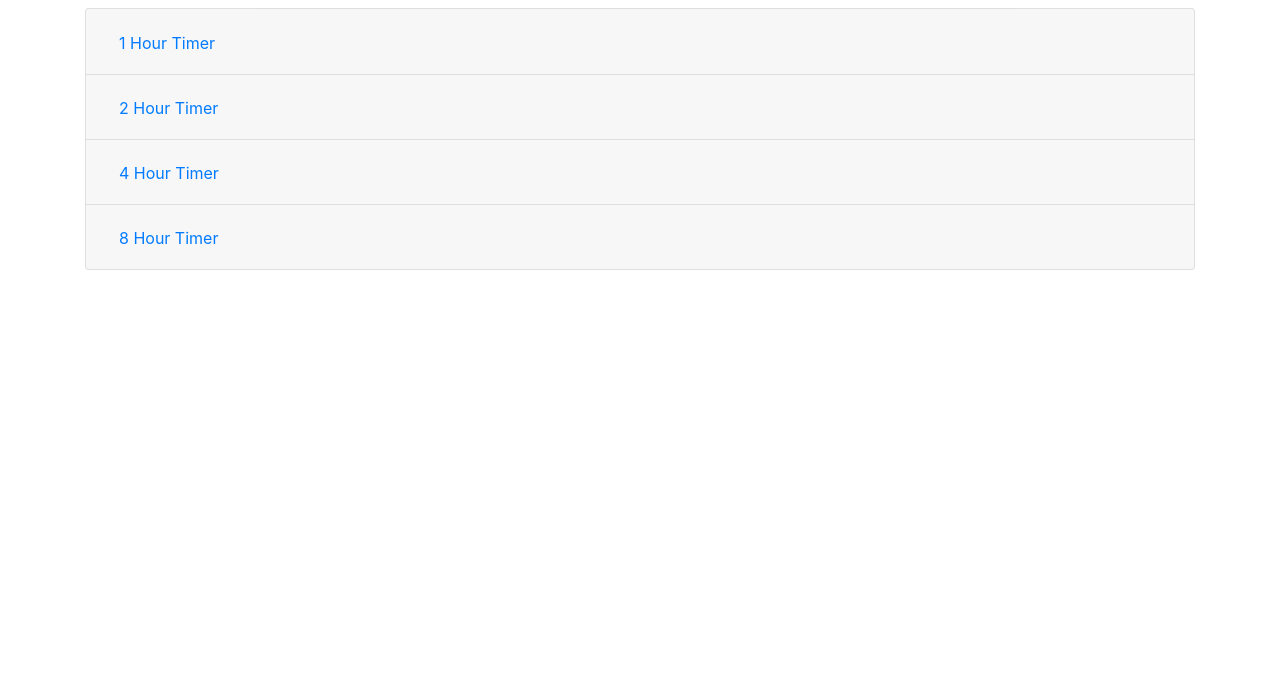
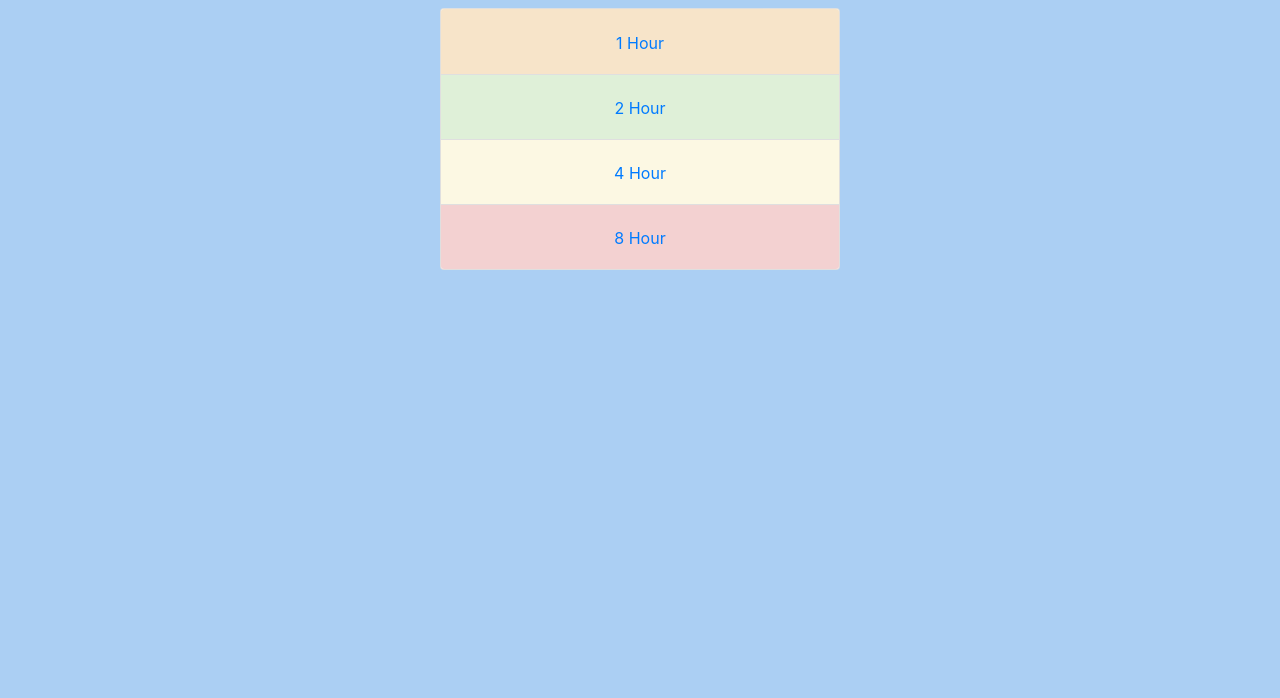
Before and after one commit to EddieStn/timer, a plain HTML site: page index.html in a window 1280 px wide. Shown: the part 102-800 px from the top of the page. Drawn offline with nearby package versions, Linux system fonts and the light colour scheme.

Commit message:
Add background colors and center everything

```diff
--- a/index.html
+++ b/index.html
@@ -5,32 +5,28 @@
     <meta charset="UTF-8">
     <meta name="viewport" content="width=device-width, initial-scale=1.0">
     <link href="https://stackpath.bootstrapcdn.com/bootstrap/4.5.2/css/bootstrap.min.css" rel="stylesheet">
+    <link href="styles.css" rel="stylesheet">
     <title>Timer App</title>
-    <style>
-        .timer-display {
-            font-size: 2rem;
-            margin-bottom: 10px;
-        }
-    </style>
+
     </head>
 
-<body class="container my-5">
+    <body class="container my-5 text-center">
 
         <h2 class="text-center mb-4">Timer App</h2>
 
         <div class="accordion" id="timerAccordion">
             <div class="card">
-            <div class="card-header" id="heading1H">
+                <div class="card-header bg-1h" id="heading1H">
                     <h2 class="mb-0">
                         <button class="btn btn-link" type="button" data-toggle="collapse" data-target="#collapse1H"
                             aria-expanded="true" aria-controls="collapse1H">
-                        1 Hour Timer
+                            1 Hour
                         </button>
                     </h2>
                 </div>
 
                 <div id="collapse1H" class="collapse" aria-labelledby="heading1H" data-parent="#timerAccordion">
-                <div class="card-body">
+                    <div class="card-body bg-1h">
                         <div class="timer-display" id="display1H">1H</div>
                         <button class="btn btn-primary" id="startPauseBtn1H"
                             onclick="startPauseTimer('1H', 3600)">Start</button>
@@ -39,17 +35,17 @@
                 </div>
             </div>
             <div class="card">
-            <div class="card-header" id="heading2H">
+                <div class="card-header bg-2h" id="heading2H">
                     <h2 class="mb-0">
                         <button class="btn btn-link" type="button" data-toggle="collapse" data-target="#collapse2H"
                             aria-expanded="true" aria-controls="collapse2H">
-                        2 Hour Timer
+                            2 Hour
                         </button>
                     </h2>
                 </div>
 
                 <div id="collapse2H" class="collapse" aria-labelledby="heading2H" data-parent="#timerAccordion">
-                <div class="card-body">
+                    <div class="card-body bg-2h">
                         <div class="timer-display" id="display2H">2H</div>
                         <button class="btn btn-primary" id="startPauseBtn2H"
                             onclick="startPauseTimer('2H', 7200)">Start</button>
@@ -58,17 +54,17 @@
                 </div>
             </div>
             <div class="card">
-            <div class="card-header" id="heading4H">
+                <div class="card-header bg-4h" id="heading4H">
                     <h2 class="mb-0">
                         <button class="btn btn-link" type="button" data-toggle="collapse" data-target="#collapse4H"
                             aria-expanded="true" aria-controls="collapse4H">
-                        4 Hour Timer
+                            4 Hour
                         </button>
                     </h2>
                 </div>
 
                 <div id="collapse4H" class="collapse" aria-labelledby="heading4H" data-parent="#timerAccordion">
-                <div class="card-body">
+                    <div class="card-body bg-4h">
                         <div class="timer-display" id="display4H">4H</div>
                         <button class="btn btn-primary" id="startPauseBtn4H"
                             onclick="startPauseTimer('4H', 14400)">Start</button>
@@ -77,17 +73,17 @@
                 </div>
             </div>
             <div class="card">
-            <div class="card-header" id="heading8H">
+                <div class="card-header bg-8h" id="heading8H">
                     <h2 class="mb-0">
                         <button class="btn btn-link" type="button" data-toggle="collapse" data-target="#collapse8H"
                             aria-expanded="true" aria-controls="collapse8H">
-                        8 Hour Timer
+                            8 Hour
                         </button>
                     </h2>
                 </div>
 
                 <div id="collapse8H" class="collapse" aria-labelledby="heading8H" data-parent="#timerAccordion">
-                <div class="card-body">
+                    <div class="card-body bg-8h">
                         <div class="timer-display" id="display8H">8H</div>
                         <button class="btn btn-primary" id="startPauseBtn8H"
                             onclick="startPauseTimer('8H', 28800)">Start</button>
@@ -96,6 +92,7 @@
                 </div>
             </div>
         </div>
+
 
     <script>
         let countdowns = {};
--- /dev/null
+++ b/styles.css
@@ -0,0 +1,37 @@
+.timer-display {
+    font-size: 2rem;
+    margin-bottom: 10px;
+}
+
+.card-body {
+    text-align: center;
+}
+
+.accordion {
+    max-width: 400px;
+    margin: 0 auto;
+}
+
+h2 {
+    text-align: center;
+}
+
+body {
+    background-color: #abcff3;
+}
+
+.bg-1h {
+    background-color: #f7e4c9;
+}
+
+.bg-2h {
+    background-color: #dff0d8;
+}
+
+.bg-4h {
+    background-color: #fcf8e3;
+}
+
+.bg-8h {
+    background-color: #f3d1d1;
+}
```
Lines whose indentation alone changed are shown as unchanged.
